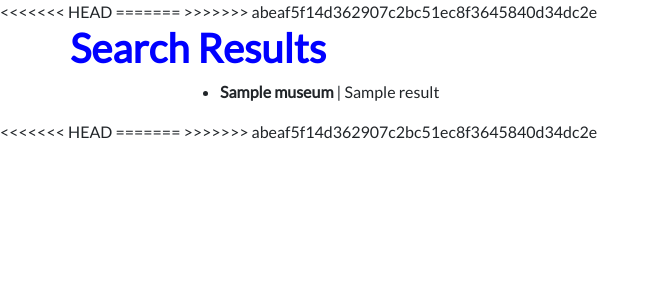
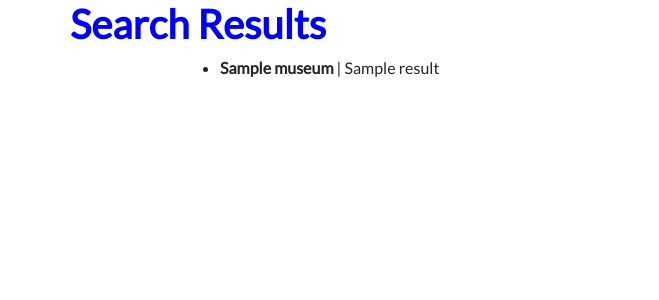
Before and after one commit to Victoria-Hodder/Class-project-api-practice, a Flask app: template templates/search.html in a window 1280 px wide. Shown: the top 300 px of the page, without its empty margins (0-659 px from the left). Run offline with Flask 2, Linux system fonts and the light colour scheme; the template is opened without the code that fills it: most values are stand-ins (such as "Sample title", 1, 10 or a date in 2020); some libraries are stand-ins or nearby versions.

Commit message:
made further changes based on feedback and made second attempt at resolving merge conflict

```diff
--- a/templates/search.html
+++ b/templates/search.html
@@ -1,18 +1,7 @@
 {% extends "layout.html" %}
 {% block content %}
 
-<<<<<<< HEAD
-=======
-<!-- See comments in index.html -->
-<html>
-    <head>
-        <title>Search Results</title>
-    </head>
 
-
-    <body>
-
->>>>>>> abeaf5f14d362907c2bc51ec8f3645840d34dc2e
         <div class="container">
             <div class="row">
                 <h1>Search Results</h1>
@@ -34,23 +23,6 @@
                 </div>
             </div>
         </div>
-<<<<<<< HEAD
-=======
-
-    </body>
-</html>
-
-<!--layout questions:
-    How would I display this in boxes if there is more than
-    one result using bootstrap??
-    Could we provide clickable links so they could go straight to the museum?
-    Could we display this in a table?
-
-    Design: https://uxplanet.org/best-practices-for-search-results-1bbed9d7a311
-
-    You could uses bootstrap cards for the results instead of a ul. It would also be possible to add call to action buttons on the card to link to the museums - Don
--->
->>>>>>> abeaf5f14d362907c2bc51ec8f3645840d34dc2e
 
 
 {% endblock %}
```
